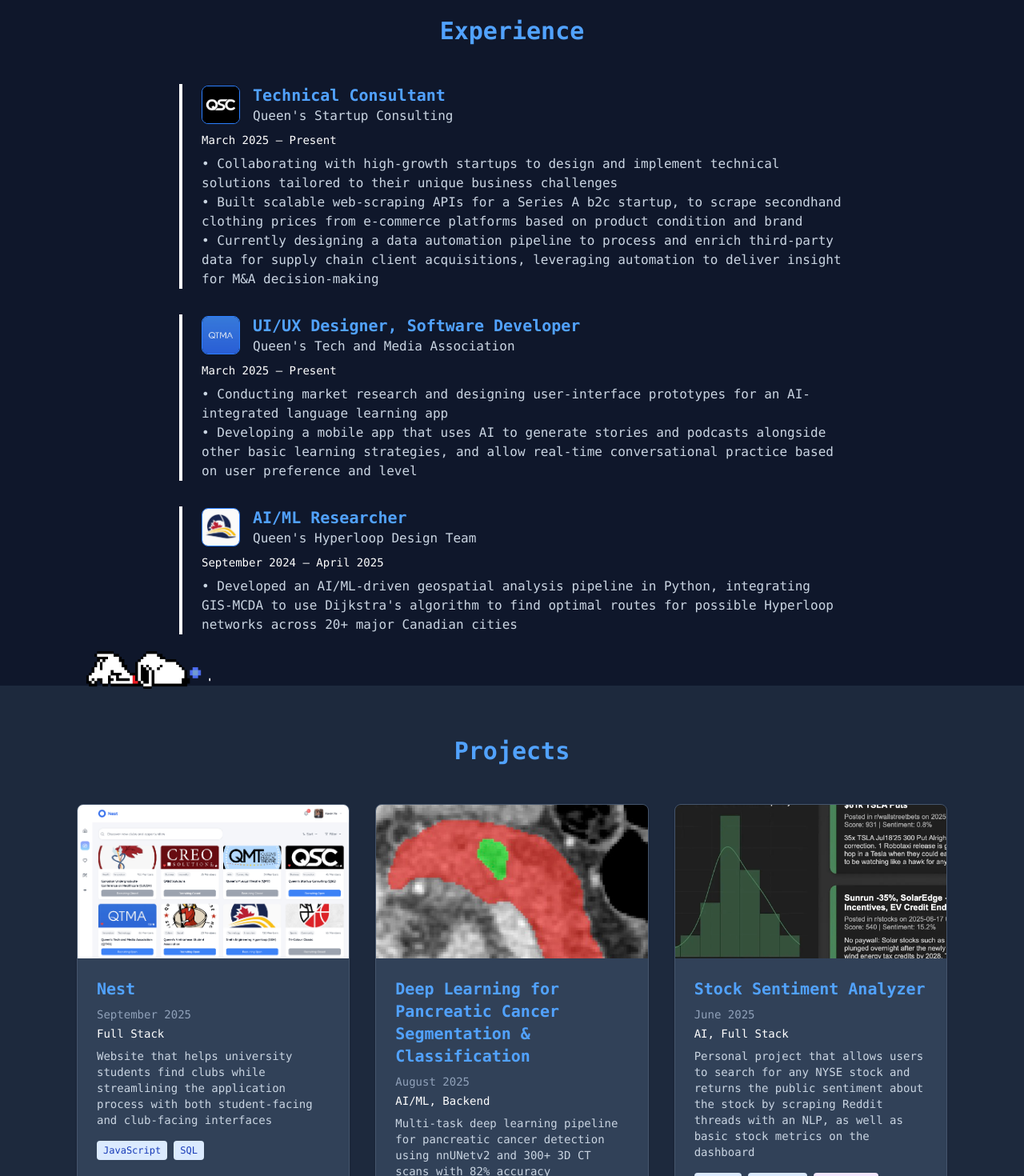
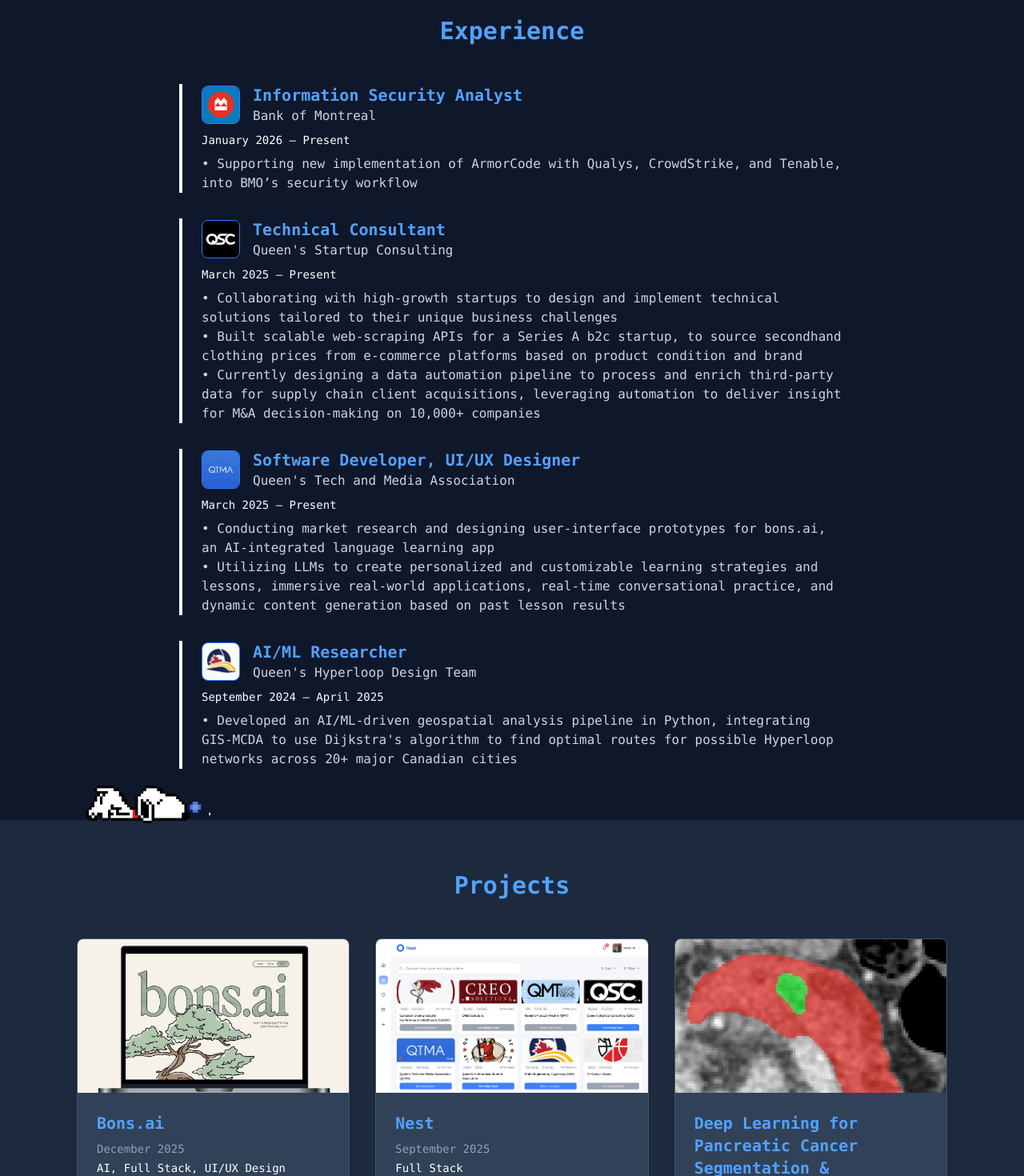
Before and after one commit to kzy0525/kevinye-website, a Next.js app: page / in a window 1280 px wide. Shown: the part 1300-2770 px from the top of the page at 80% size. Built offline with nearby package versions, Linux system fonts and the light colour scheme.

Commit message:
2026 updates

```diff
--- a/src/components/Sections.tsx
+++ b/src/components/Sections.tsx
@@ -12,6 +12,21 @@
         <div className="max-w-4xl mx-auto px-4 sm:px-6 lg:px-8">
           <h2 className="text-3xl font-bold text-blue-400 mb-12 text-center">Experience</h2>
           <div className="space-y-8">
+
+          <div className="border-l-4 border-accent pl-6">
+              <div className="flex items-center mb-2">
+                <div className="w-12 h-12 rounded-lg flex items-center justify-center mr-4 border border-blue-500 overflow-hidden">
+                  <Image src="/images/bmo.png" alt="BMO" width={48} height={48} className="w-full h-full object-cover rounded" />
+                </div>
+                <div>
+                  <h3 className="text-xl font-semibold text-blue-400">Information Security Analyst</h3>
+                  <p className="text-slate-300"><a target="_blank" className="text-slate-300">Bank of Montreal</a></p>
+                </div>
+              </div>
+              <p className="text-white text-sm mb-2">January 2026 — Present</p>
+              <p className="text-slate-300">• Supporting new implementation of ArmorCode with Qualys, CrowdStrike, and Tenable, into BMO’s security workflow</p>
+            </div>
+
             <div className="border-l-4 border-accent pl-6">
               <div className="flex items-center mb-2">
                 <div className="w-12 h-12 rounded-lg flex items-center justify-center mr-4 border border-blue-500 overflow-hidden">
@@ -24,8 +39,8 @@
               </div>
               <p className="text-white text-sm mb-2">March 2025 — Present</p>
               <p className="text-slate-300">• Collaborating with high-growth startups to design and implement technical solutions tailored to their unique business challenges</p>
-              <p className="text-slate-300">•	Built scalable web-scraping APIs for a Series A b2c startup, to scrape secondhand clothing prices from e-commerce platforms based on product condition and brand</p>
-              <p className="text-slate-300">•	Currently designing a data automation pipeline to process and enrich third-party data for supply chain client acquisitions, leveraging automation to deliver insight for M&A decision-making</p>
+              <p className="text-slate-300">•	Built scalable web-scraping APIs for a Series A b2c startup, to source secondhand clothing prices from e-commerce platforms based on product condition and brand</p>
+              <p className="text-slate-300">•	Currently designing a data automation pipeline to process and enrich third-party data for supply chain client acquisitions, leveraging automation to deliver insight for M&A decision-making on 10,000+ companies</p>
             </div>
 
             <div className="border-l-4 border-accent pl-6">
@@ -34,13 +49,13 @@
                   <Image src="/images/qtma.jpg" alt="QTMA" width={48} height={48} className="w-full h-full object-cover rounded" />
                 </div>
                 <div>
-                  <h3 className="text-xl font-semibold text-blue-400">UI/UX Designer, Software Developer</h3>
+                  <h3 className="text-xl font-semibold text-blue-400">Software Developer, UI/UX Designer</h3>
                   <p className="text-slate-300"><a href="https://www.qtma.ca/" target="_blank" className="text-slate-300 hover:underline transition-colors duration-200">Queen&apos;s Tech and Media Association</a></p>
                 </div>
               </div>
               <p className="text-white text-sm mb-2">March 2025 — Present</p>
-              <p className="text-slate-300">• Conducting market research and designing user-interface prototypes for an AI-integrated language learning app</p>
-              <p className="text-slate-300">•	Developing a mobile app that uses AI to generate stories and podcasts alongside other basic learning strategies, and allow real-time conversational practice based on user preference and level</p>
+              <p className="text-slate-300">• Conducting market research and designing user-interface prototypes for bons.ai, an AI-integrated language learning app</p>
+              <p className="text-slate-300">•	Utilizing LLMs to create personalized and customizable learning strategies and lessons, immersive real-world applications, real-time conversational practice, and dynamic content generation based on past lesson results</p>
             </div>
 
             <div className="border-l-4 border-accent pl-6">
@@ -67,6 +82,24 @@
           <div className="grid grid-cols-1 md:grid-cols-2 lg:grid-cols-3 gap-8 justify-items-center">
             <div className="bg-slate-700 rounded-lg shadow-sm overflow-hidden hover:shadow-md hover:scale-105 hover:border-blue-500 hover:shadow-blue-500/30 transition-all duration-300 border border-slate-600">
               <div className="h-48 bg-slate-600 flex items-center justify-center overflow-hidden">
+                <Image src="/images/bonsai.jpeg" alt="Bons.ai" width={300} height={192} className="w-full h-full object-cover" />
+              </div>
+              <div className="p-6">
+                <h3 className="text-xl font-semibold text-blue-400 mb-2">
+                  <a href="https://www.bonsaistudy.com/" target="_blank" className="text-blue-400 hover:underline transition-colors duration-200">Bons.ai</a>
+                </h3>
+                <p className="text-slate-400 text-sm mb-1">December 2025</p>
+                <p className="text-white text-sm mb-2">AI, Full Stack, UI/UX Design</p>
+                <p className="text-slate-300 text-sm mb-4">QTMA product team project which utilizes LLM&apos;s to create personalized and customizable learning strategies for language learning strategies and lessons. Allows for real-world application, conversational practice, and dynamic content generation based on past lesson results.</p>
+                <div className="flex space-x-2">
+                  <span className="bg-blue-100 text-blue-800 text-xs px-2 py-1 rounded">TypeScript</span>
+                  <span className="bg-blue-100 text-blue-800 text-xs px-2 py-1 rounded">Go</span>
+                  <span className="bg-blue-100 text-blue-800 text-xs px-2 py-1 rounded">PostgreSQL</span>
+                </div>
+              </div>
+            </div>
+            <div className="bg-slate-700 rounded-lg shadow-sm overflow-hidden hover:shadow-md hover:scale-105 hover:border-blue-500 hover:shadow-blue-500/30 transition-all duration-300 border border-slate-600">
+              <div className="h-48 bg-slate-600 flex items-center justify-center overflow-hidden">
                 <Image src="/images/nest.png" alt="Nest Project" width={300} height={192} className="w-full h-full object-cover" />
               </div>
               <div className="p-6">
@@ -75,7 +108,7 @@
                 </h3>
                 <p className="text-slate-400 text-sm mb-1">September 2025</p>
                 <p className="text-white text-sm mb-2">Full Stack</p>
-                <p className="text-slate-300 text-sm mb-4">Website that helps university students find clubs while streamlining the application process with both student-facing and club-facing interfaces</p>
+                <p className="text-slate-300 text-sm mb-4">Website that helps university students find clubs while streamlining the application process with both student-facing and club-facing interfaces.</p>
                 <div className="flex space-x-2">
                   <span className="bg-blue-100 text-blue-800 text-xs px-2 py-1 rounded">JavaScript</span>
                   <span className="bg-blue-100 text-blue-800 text-xs px-2 py-1 rounded">SQL</span>
@@ -92,7 +125,7 @@
                 </h3>
                 <p className="text-slate-400 text-sm mb-1">August 2025</p>
                 <p className="text-white text-sm mb-2">AI/ML, Backend</p>
-                <p className="text-slate-300 text-sm mb-4">Multi-task deep learning pipeline for pancreatic cancer detection using nnUNetv2 and 300+ 3D CT scans with 82% accuracy</p>
+                <p className="text-slate-300 text-sm mb-4">Multi-task deep learning pipeline for pancreatic cancer detection using nnUNetv2 and 300+ 3D CT scans with 82% accuracy.</p>
                 <div className="flex space-x-2">
                   <span className="bg-blue-100 text-blue-800 text-xs px-2 py-1 rounded">Python</span>
                   <span className="bg-purple-100 text-purple-800 text-xs px-2 py-1 rounded">nnUNetv2</span>
@@ -110,7 +143,7 @@
                 </h3>
                 <p className="text-slate-400 text-sm mb-1">June 2025</p>
                 <p className="text-white text-sm mb-2">AI, Full Stack</p>
-                <p className="text-slate-300 text-sm mb-4">Personal project that allows users to search for any NYSE stock and returns the public sentiment about the stock by scraping Reddit threads with an NLP, as well as basic stock metrics on the dashboard</p>
+                <p className="text-slate-300 text-sm mb-4">Personal project that allows users to search for any NYSE stock and returns the public sentiment about the stock by scraping Reddit threads with an NLP, as well as basic stock metrics on the dashboard.</p>
                 <div className="flex space-x-2">
                   <span className="bg-blue-100 text-blue-800 text-xs px-2 py-1 rounded">Python</span>
                   <span className="bg-blue-100 text-blue-800 text-xs px-2 py-1 rounded">HTML/CSS</span>
@@ -129,7 +162,7 @@
                 </h3>
                 <p className="text-slate-400 text-sm mb-1">January 2024</p>
                 <p className="text-white text-sm mb-2">ML, Embedded Systems, Full Stack</p>
-                <p className="text-slate-300 text-sm mb-4">Engineering project utilizing a YOLOV8 model for Machine Vision through Object Detection to create a live safety system for a Hyperloop pod with an arduino microcontroller</p>
+                <p className="text-slate-300 text-sm mb-4">Engineering project utilizing a YOLOV8 model for Machine Vision through Object Detection to create a live safety system for a Hyperloop pod with an arduino microcontroller.</p>
                 <div className="flex space-x-2">
                   <span className="bg-blue-100 text-blue-800 text-xs px-2 py-1 rounded">Python</span>
                   <span className="bg-blue-100 text-blue-800 text-xs px-2 py-1 rounded">HTML/CSS</span>
@@ -148,7 +181,7 @@
                 </h3>
                 <p className="text-slate-400 text-sm mb-1">January 2025</p>
                 <p className="text-white text-sm mb-2">Embedded Systems, Full Stack</p>
-                <p className="text-slate-300 text-sm mb-4">Engineering project that allows for real-time detection of air quality parameters with readings and notifications on a bluetooth web app</p>
+                <p className="text-slate-300 text-sm mb-4">Engineering project that allows for real-time detection of air quality parameters with readings and notifications on a bluetooth web app.</p>
                 <div className="flex space-x-2">
                   <span className="bg-blue-100 text-blue-800 text-xs px-2 py-1 rounded">Python</span>
                   <span className="bg-blue-100 text-blue-800 text-xs px-2 py-1 rounded">JavaScript</span>
@@ -167,7 +200,7 @@
                 </h3>
                 <p className="text-slate-400 text-sm mb-1">April 2025</p>
                 <p className="text-white text-sm mb-2">ML, Backend</p>
-                <p className="text-slate-300 text-sm mb-4">Machine learning project classifying human motion using accelerometer data with a python desktop application real-time</p>
+                <p className="text-slate-300 text-sm mb-4">Machine learning project classifying human motion using accelerometer data with a python desktop application real-time.</p>
                 <div className="flex space-x-2">
                   <span className="bg-blue-100 text-blue-800 text-xs px-2 py-1 rounded">Python</span>
                   <span className="bg-purple-100 text-purple-800 text-xs px-2 py-1 rounded">scikit-learn</span>
@@ -185,7 +218,7 @@
                 </h3>
                 <p className="text-slate-400 text-sm mb-1">June 2024</p>
                 <p className="text-white text-sm mb-2">Frontend</p>
-                <p className="text-slate-300 text-sm mb-4">New website for inQUbate, a student-run, startup incubator club of Queen&apos;s University</p>
+                <p className="text-slate-300 text-sm mb-4">New website for inQUbate, a student-run, startup incubator club of Queen&apos;s University.</p>
                 <div className="flex space-x-2">
                   <span className="bg-blue-100 text-blue-800 text-xs px-2 py-1 rounded">JavaScript</span>
                   <span className="bg-blue-100 text-blue-800 text-xs px-2 py-1 rounded">CSS</span>
```
Also changed, not shown: src/app/page.tsx (+11 -3 lines), public/images/bmo.png (added), public/images/bonsai.jpeg (added).
